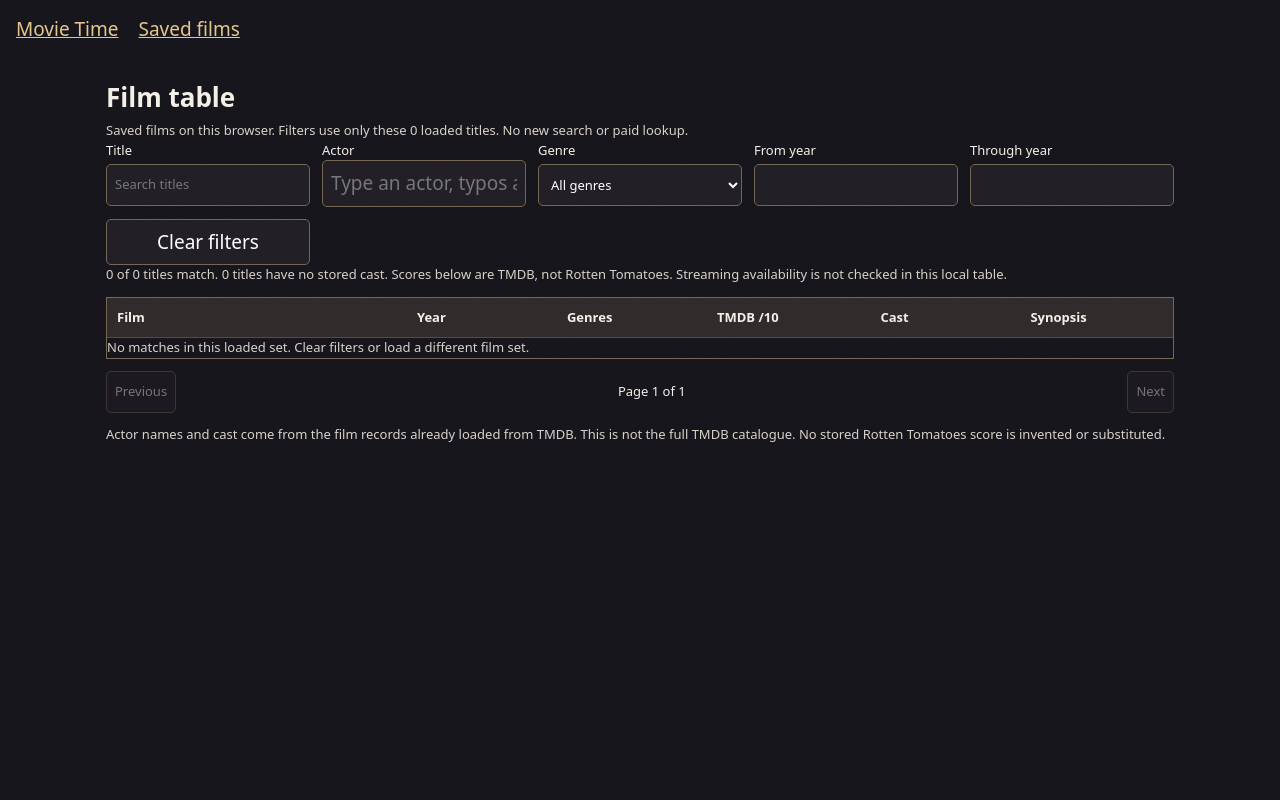
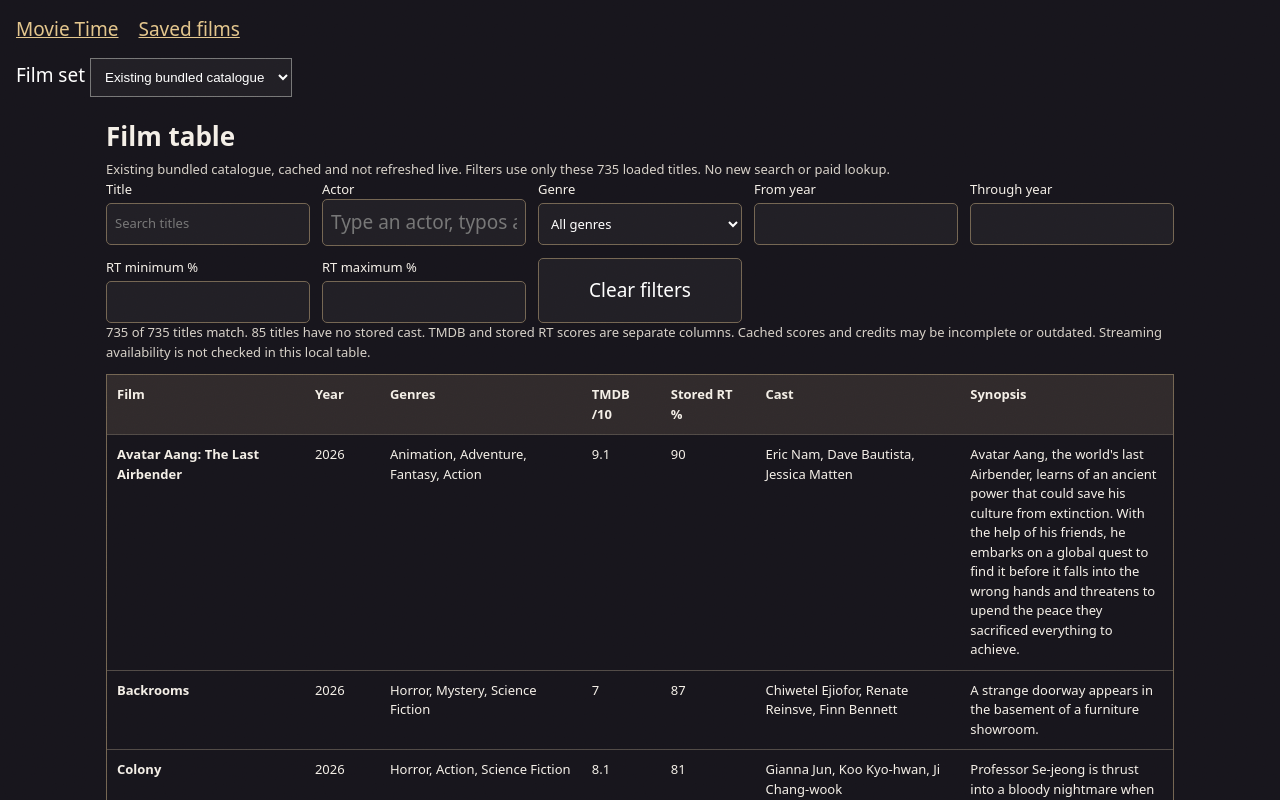
Before and after one commit to neillforrest-bit/Chess-Town, a Next.js app: page /film-table in a window 1280 px wide. Built offline with nearby package versions, Linux system fonts and the light colour scheme.

Commit message:
Filter existing bundled catalogue and cached RT without lookups

```diff
--- a/src/components/FilmDataTable.tsx
+++ b/src/components/FilmDataTable.tsx
@@ -4,18 +4,18 @@ import type {FindMovie} from '@/lib/find/types';
 import {actorChoices,filterRows} from '@/lib/find/table';
 import css from './FilmDataTable.module.css';
 export default function FilmDataTable({movies,scope}:{movies:FindMovie[];scope:string}){
- const [title,setTitle]=useState(''),[query,setQuery]=useState(''),[actor,setActor]=useState(''),[genre,setGenre]=useState(''),[from,setFrom]=useState(''),[to,setTo]=useState(''),[page,setPage]=useState(0),[open,setOpen]=useState(false);
- const choices=useMemo(()=>actorChoices(movies,query),[movies,query]);const rows=filterRows(movies,{title,actor,genre,from,to});const at=Math.min(page,Math.max(0,Math.ceil(rows.length/10)-1));const genres=[...new Set(movies.flatMap(m=>m.g))].sort();
- const reset=()=>{setTitle('');setQuery('');setActor('');setGenre('');setFrom('');setTo('');setPage(0);setOpen(false);};
+ const [minRt,setMinRt]=useState(''),[maxRt,setMaxRt]=useState('');const [title,setTitle]=useState(''),[query,setQuery]=useState(''),[actor,setActor]=useState(''),[genre,setGenre]=useState(''),[from,setFrom]=useState(''),[to,setTo]=useState(''),[page,setPage]=useState(0),[open,setOpen]=useState(false);
+ const choices=useMemo(()=>actorChoices(movies,query),[movies,query]);const rows=filterRows(movies,{title,actor,genre,from,to}).filter(m=>(!minRt||m.rt!=null&&m.rt>=Number(minRt))&&(!maxRt||m.rt!=null&&m.rt<=Number(maxRt)));const at=Math.min(page,Math.max(0,Math.ceil(rows.length/10)-1));const genres=[...new Set(movies.flatMap(m=>m.g))].sort();
+ const reset=()=>{setTitle('');setQuery('');setActor('');setGenre('');setFrom('');setTo('');setPage(0);setOpen(false);setMinRt('');setMaxRt('');};
  return <section className={css.root}><h1>Film table</h1><p>{scope}. Filters use only these {movies.length} loaded titles. No new search or paid lookup.</p><div className={css.filters}>
  <label>Title<input value={title} onChange={e=>{setTitle(e.target.value);setPage(0);}} placeholder="Search titles"/></label>
  <div className={css.actor}><label htmlFor="table-actor">Actor</label><input id="table-actor" role="combobox" aria-autocomplete="list" aria-controls="table-actor-options" aria-expanded={open} value={query} placeholder="Type an actor, typos are OK" onFocus={()=>setOpen(true)} onKeyDown={e=>{if(e.key==='Escape')setOpen(false);}} onChange={e=>{setQuery(e.target.value);setActor('');setOpen(true);setPage(0);}}/>
  {open&&<div id="table-actor-options" role="listbox" aria-label="Actors in loaded films" className={css.options}>{choices.map(name=><button role="option" aria-selected={actor===name} key={name} onClick={()=>{setActor(name);setQuery(name);setOpen(false);setPage(0);}}>{name}<small>{movies.filter(m=>m.c?.includes(name)).length} loaded films</small></button>)}{!choices.length&&<p>No matching actor in this set. This does not mean they have no films.</p>}<button onClick={()=>setOpen(false)}>Close actor list</button></div>}</div>
  <label>Genre<select value={genre} onChange={e=>{setGenre(e.target.value);setPage(0);}}><option value="">All genres</option>{genres.map(g=><option key={g}>{g}</option>)}</select></label>
- <label>From year<input type="number" min="1870" max="2200" value={from} onChange={e=>{setFrom(e.target.value);setPage(0);}}/></label><label>Through year<input type="number" min="1870" max="2200" value={to} onChange={e=>{setTo(e.target.value);setPage(0);}}/></label><button onClick={reset}>Clear filters</button></div>
+ <label>From year<input type="number" min="1870" max="2200" value={from} onChange={e=>{setFrom(e.target.value);setPage(0);}}/></label><label>Through year<input type="number" min="1870" max="2200" value={to} onChange={e=>{setTo(e.target.value);setPage(0);}}/></label><label>RT minimum %<input type="number" min="0" max="100" value={minRt} onChange={e=>{setMinRt(e.target.value);setPage(0);}}/></label><label>RT maximum %<input type="number" min="0" max="100" value={maxRt} onChange={e=>{setMaxRt(e.target.value);setPage(0);}}/></label><button onClick={reset}>Clear filters</button></div>
  {query&&!actor&&<p role="status">Choose a name from the actor list to apply that filter. {query&&'Suggestions allow small spelling mistakes.'}</p>}{actor&&<p role="status">Cast includes {actor}. Exact selected actor, no substitutions.</p>}
  {!!from&&!!to&&Number(from)>Number(to)&&<p role="alert">From year is after Through year. Change the range.</p>}
- <p>{rows.length} of {movies.length} titles match. {movies.filter(m=>!m.c?.length).length} titles have no stored cast. Scores below are TMDB, not Rotten Tomatoes. Streaming availability is not checked in this local table.</p>
- <div className={css.table} tabIndex={0} aria-label="Film results, scroll sideways for all columns"><table><thead><tr>{['Film','Year','Genres','TMDB /10','Cast','Synopsis'].map(h=><th key={h}>{h}</th>)}</tr></thead><tbody>{rows.slice(at*10,at*10+10).map(m=><tr key={m.id}><th scope="row">{m.t}</th><td>{m.y}</td><td>{m.g.join(', ')}</td><td>{Number.isFinite(m.r)?m.r:'Unavailable'}</td><td>{(m.c||[]).join(', ')||'Unavailable'}</td><td>{m.o}</td></tr>)}</tbody></table>{!rows.length&&<p>No matches in this loaded set. Clear filters or load a different film set.</p>}</div><nav className={css.pager} aria-label="Film table pages"><button disabled={!at} onClick={()=>setPage(at-1)}>Previous</button><span>Page {at+1} of {Math.max(1,Math.ceil(rows.length/10))}</span><button disabled={(at+1)*10>=rows.length} onClick={()=>setPage(at+1)}>Next</button></nav>
- <p>Actor names and cast come from the film records already loaded from TMDB. This is not the full TMDB catalogue. No stored Rotten Tomatoes score is invented or substituted.</p></section>;
+ <p>{rows.length} of {movies.length} titles match. {movies.filter(m=>!m.c?.length).length} titles have no stored cast. TMDB and stored RT scores are separate columns. Cached scores and credits may be incomplete or outdated. Streaming availability is not checked in this local table.</p>
+ <div className={css.table} tabIndex={0} aria-label="Film results, scroll sideways for all columns"><table><thead><tr>{['Film','Year','Genres','TMDB /10','Stored RT %','Cast','Synopsis'].map(h=><th key={h}>{h}</th>)}</tr></thead><tbody>{rows.slice(at*10,at*10+10).map(m=><tr key={m.id}><th scope="row">{m.t}</th><td>{m.y}</td><td>{m.g.join(', ')}</td><td>{Number.isFinite(m.r)?m.r:'Unavailable'}</td><td>{m.rt!=null?m.rt:'Unavailable'}</td><td>{(m.c||[]).join(', ')||'Unavailable'}</td><td>{m.o}</td></tr>)}</tbody></table>{!rows.length&&<p>No matches in this loaded set. Clear filters or load a different film set.</p>}</div><nav className={css.pager} aria-label="Film table pages"><button disabled={!at} onClick={()=>setPage(at-1)}>Previous</button><span>Page {at+1} of {Math.max(1,Math.ceil(rows.length/10))}</span><button disabled={(at+1)*10>=rows.length} onClick={()=>setPage(at+1)}>Next</button></nav>
+ <p>Actor names and cast come from the film records already loaded from TMDB. This is not the full TMDB catalogue. RT filters exclude titles whose stored RT score is unavailable. Scores are not refreshed by this table. No score is invented or substituted.</p></section>;
 }
--- a/src/components/StoredFilmTable.tsx
+++ b/src/components/StoredFilmTable.tsx
@@ -1,3 +1,3 @@
 'use client';
-import Link from 'next/link';import {useEffect,useState} from 'react';import {readShelf} from '@/lib/find/shelf';import type {FindMovie} from '@/lib/find/types';import FilmDataTable from './FilmDataTable';
-export default function StoredFilmTable(){const [movies,setMovies]=useState<FindMovie[]>([]),[error,setError]=useState('');useEffect(()=>{try{setMovies(readShelf().map(r=>r.movie));}catch{setError('Saved films could not be read. Nothing was changed.');}},[]);return <main style={{minHeight:'100dvh',background:'#17151c',color:'#fff'}}><nav style={{padding:16,display:'flex',gap:20}}><Link style={{color:'#e3c58b'}} href="/find">Movie Time</Link><Link style={{color:'#e3c58b'}} href="/library">Saved films</Link></nav>{error&&<p role="alert">{error}</p>}<FilmDataTable movies={movies} scope="Saved films on this browser"/></main>}
+import Link from 'next/link';import {useEffect,useState} from 'react';import {readShelf} from '@/lib/find/shelf';import type {FindMovie} from '@/lib/find/types';import FilmDataTable from './FilmDataTable';import catalogue from '@/data/catalog.json';
+export default function StoredFilmTable(){const [movies,setMovies]=useState<FindMovie[]>([]),[error,setError]=useState(''),[source,setSource]=useState('catalogue');useEffect(()=>{try{setMovies(readShelf().map(r=>r.movie));}catch{setError('Saved films could not be read. Nothing was changed.');}},[]);return <main style={{minHeight:'100dvh',background:'#17151c',color:'#fff'}}><nav style={{padding:16,display:'flex',gap:20}}><Link style={{color:'#e3c58b'}} href="/find">Movie Time</Link><Link style={{color:'#e3c58b'}} href="/library">Saved films</Link></nav>{error&&<p role="alert">{error}</p>}<label style={{display:'block',padding:'0 16px'}}>Film set <select aria-label="Film set" value={source} onChange={e=>setSource(e.target.value)} style={{padding:10,background:'#211f25',color:'#fff'}}><option value="catalogue">Existing bundled catalogue</option><option value="saved">Saved on this browser</option></select></label><FilmDataTable key={source} movies={source==='catalogue'?catalogue.movies as FindMovie[]:movies} scope={source==='catalogue'?'Existing bundled catalogue, cached and not refreshed live':'Saved films on this browser'}/></main>}
```
